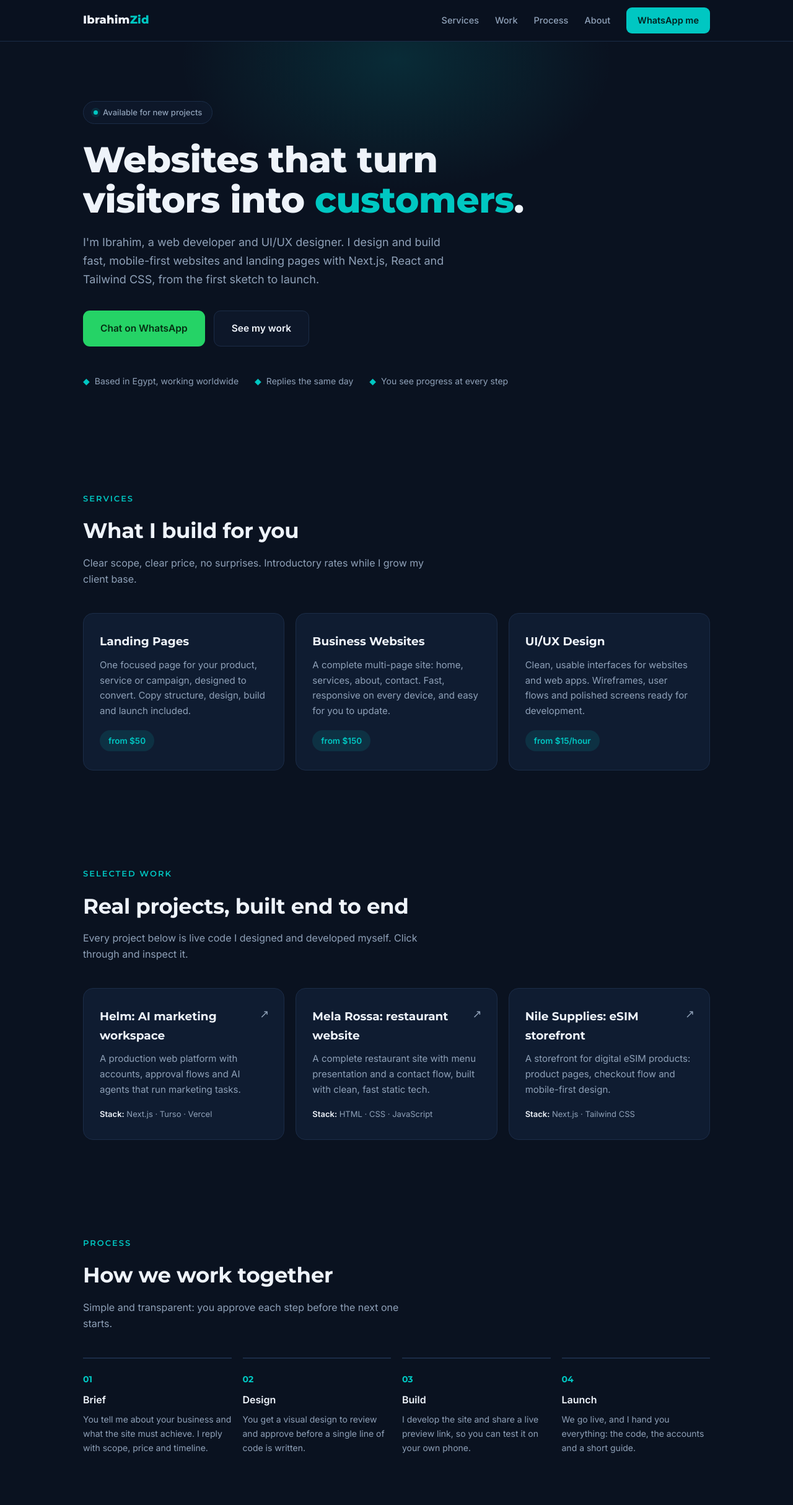
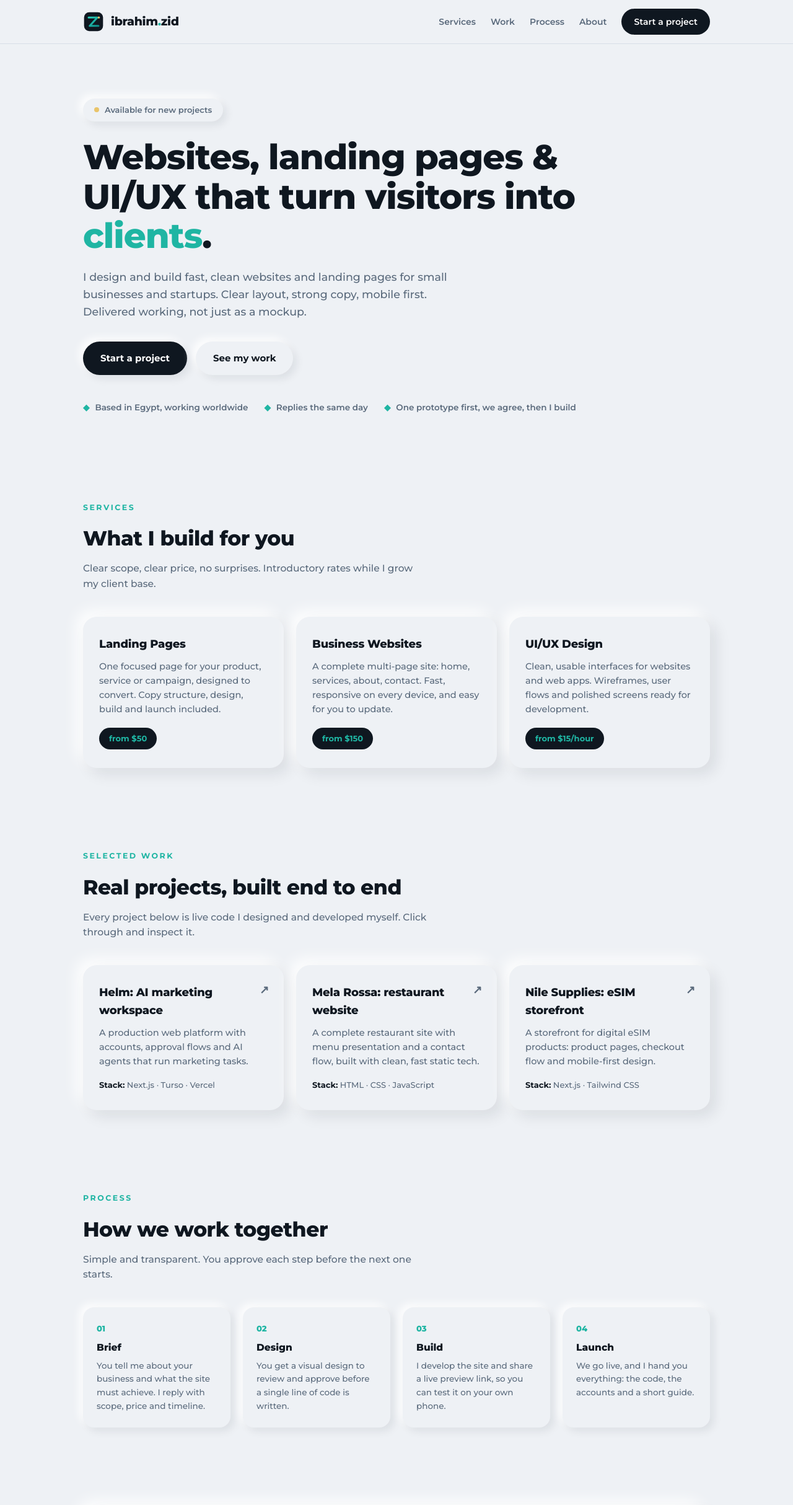
Before and after one commit to ibrahimzed24-a11y/freelance-services, a plain HTML site: page index.html in a window 1280 px wide. Shown: the top 2428 px of the page at 62% size. Drawn offline with Linux system fonts and the light colour scheme.

Commit message:
Rebrand landing page to Prototype 1: Paper/Ink palette, neumorphic cards, Z mark, brand tagline

```diff
--- a/index.html
+++ b/index.html
@@ -3,115 +3,128 @@
 <head>
 <meta charset="UTF-8">
 <meta name="viewport" content="width=device-width, initial-scale=1.0">
-<title>Ibrahim Zid — Websites, Landing Pages & UI/UX</title>
-<meta name="description" content="I design and build fast, modern websites and landing pages for businesses. Next.js, React, Tailwind CSS. Based in Egypt, working with clients worldwide.">
+<title>Ibrahim Zid · Websites, Landing Pages & UI/UX</title>
+<meta name="description" content="I design and build fast, clean websites and landing pages for small businesses and startups. Mobile first, delivered working, not just as a mockup.">
 <link rel="preconnect" href="https://fonts.googleapis.com">
 <link rel="preconnect" href="https://fonts.gstatic.com" crossorigin>
-<link href="https://fonts.googleapis.com/css2?family=Montserrat:wght@600;700;800&family=Inter:wght@400;500;600&display=swap" rel="stylesheet">
+<link href="https://fonts.googleapis.com/css2?family=Montserrat:wght@500;600;700;800&display=swap" rel="stylesheet">
 <style>
   :root{
-    --bg:#0a1220; --bg2:#0d1729; --card:#0f1c31; --line:#1b2c47;
-    --ink:#eef3fa; --mut:#8fa1b8; --acc:#00c7c2; --acc-soft:rgba(0,199,194,.12);
-    --green:#25d366;
+    --paper:#EEF1F5; --ink:#0F1720; --ink2:#182430; --teal:#1FB5A3; --gold:#E9C46A;
+    --mut:#5a6a7c; --line:#D8DEE8;
+    --shadow:10px 10px 24px rgba(15,23,32,.09),-10px -10px 24px rgba(255,255,255,.95);
+    --shadow-sm:6px 6px 14px rgba(15,23,32,.08),-6px -6px 14px rgba(255,255,255,.9);
   }
   *{margin:0;padding:0;box-sizing:border-box}
   html{scroll-behavior:smooth}
-  body{font-family:'Inter',system-ui,sans-serif;background:var(--bg);color:var(--ink);line-height:1.65;-webkit-font-smoothing:antialiased}
+  body{font-family:'Montserrat',system-ui,sans-serif;background:var(--paper);color:var(--ink);line-height:1.6;-webkit-font-smoothing:antialiased;font-weight:500}
   .wrap{max-width:1060px;margin:0 auto;padding:0 24px}
-  a{text-decoration:none}
+  a{text-decoration:none;color:inherit}
 
-  header{position:sticky;top:0;z-index:20;background:rgba(10,18,32,.85);backdrop-filter:blur(10px);border-bottom:1px solid var(--line)}
-  .bar{display:flex;justify-content:space-between;align-items:center;height:66px}
-  .logo{font-family:'Montserrat',sans-serif;font-weight:800;font-size:18px;color:var(--ink);letter-spacing:.2px}
-  .logo em{font-style:normal;color:var(--acc)}
-  nav{display:flex;align-items:center;gap:26px}
-  nav a{color:var(--mut);font-size:14.5px;font-weight:500;transition:color .15s}
+  header{position:sticky;top:0;z-index:20;background:rgba(238,241,245,.88);backdrop-filter:blur(10px);border-bottom:1px solid var(--line)}
+  .bar{display:flex;justify-content:space-between;align-items:center;height:70px}
+  .brand{display:flex;align-items:center;gap:11px}
+  .brand svg{width:34px;height:34px}
+  .wordmark{font-weight:800;font-size:19px;letter-spacing:-.3px}
+  .wordmark em{font-style:normal;color:var(--teal)}
+  nav{display:flex;align-items:center;gap:24px}
+  nav a{color:var(--mut);font-size:14px;font-weight:600;transition:color .15s}
   nav a:hover{color:var(--ink)}
-  .nav-cta{background:var(--acc);color:#04211f !important;font-weight:600;padding:9px 18px;border-radius:9px}
+  .nav-cta{background:var(--ink);color:#fff !important;padding:10px 20px;border-radius:999px}
 
-  .hero{padding:96px 0 88px;position:relative;overflow:hidden}
-  .hero::before{content:"";position:absolute;top:-180px;left:50%;transform:translateX(-50%);width:700px;height:420px;background:radial-gradient(closest-side,rgba(0,199,194,.14),transparent);pointer-events:none}
-  .eyebrow{display:inline-flex;align-items:center;gap:8px;border:1px solid var(--line);background:var(--bg2);border-radius:999px;padding:7px 16px;font-size:13px;color:var(--mut);font-weight:500}
-  .dot{width:7px;height:7px;border-radius:50%;background:var(--acc);box-shadow:0 0 0 4px var(--acc-soft)}
-  h1{font-family:'Montserrat',sans-serif;font-size:clamp(34px,5.4vw,58px);line-height:1.12;font-weight:800;letter-spacing:-.5px;margin:26px 0 20px;max-width:760px;position:relative}
-  h1 em{font-style:normal;color:var(--acc)}
-  .lede{color:var(--mut);font-size:18px;max-width:600px;margin-bottom:36px}
+  .hero{padding:88px 0 72px}
+  .eyebrow{display:inline-flex;align-items:center;gap:9px;background:var(--paper);box-shadow:var(--shadow-sm);border-radius:999px;padding:8px 18px;font-size:13px;font-weight:600;color:var(--mut)}
+  .dot{width:8px;height:8px;border-radius:50%;background:var(--gold)}
+  h1{font-size:clamp(32px,5.2vw,56px);line-height:1.14;font-weight:800;letter-spacing:-1px;margin:26px 0 20px;max-width:820px}
+  h1 em{font-style:normal;color:var(--teal)}
+  .lede{color:var(--mut);font-size:17.5px;max-width:620px;margin-bottom:34px}
   .cta{display:flex;gap:14px;flex-wrap:wrap}
-  .btn{display:inline-flex;align-items:center;gap:9px;padding:15px 28px;border-radius:11px;font-weight:600;font-size:15.5px;transition:transform .12s,box-shadow .12s}
+  .btn{display:inline-flex;align-items:center;gap:9px;padding:15px 28px;border-radius:999px;font-weight:700;font-size:15px;transition:transform .12s,box-shadow .12s}
   .btn:active{transform:translateY(1px)}
-  .btn-w{background:var(--green);color:#052e12}
-  .btn-w:hover{box-shadow:0 8px 26px rgba(37,211,102,.28)}
-  .btn-o{border:1px solid var(--line);color:var(--ink);background:var(--bg2)}
-  .btn-o:hover{border-color:var(--acc)}
-  .meta{display:flex;gap:26px;flex-wrap:wrap;margin-top:44px;color:var(--mut);font-size:14px}
-  .meta span{display:flex;align-items:center;gap:8px}
-  .meta i{font-style:normal;color:var(--acc)}
+  .btn-ink{background:var(--ink);color:#fff;box-shadow:var(--shadow-sm)}
+  .btn-ink:hover{box-shadow:0 10px 26px rgba(15,23,32,.25)}
+  .btn-o{background:var(--paper);box-shadow:var(--shadow-sm);color:var(--ink)}
+  .btn-o:hover{color:var(--teal)}
+  .meta{display:flex;gap:26px;flex-wrap:wrap;margin-top:42px;color:var(--mut);font-size:13.5px;font-weight:600}
+  .meta span{display:flex;align-items:center;gap:9px}
+  .meta i{font-style:normal;color:var(--teal)}
 
-  section{padding:76px 0}
-  .label{color:var(--acc);font-size:13px;font-weight:600;letter-spacing:2px;text-transform:uppercase;font-family:'Montserrat',sans-serif}
-  h2{font-family:'Montserrat',sans-serif;font-size:clamp(26px,3.4vw,34px);font-weight:700;letter-spacing:-.3px;margin:12px 0 10px}
-  .sub{color:var(--mut);margin-bottom:42px;max-width:560px}
+  section{padding:64px 0}
+  .label{color:var(--teal);font-size:12.5px;font-weight:700;letter-spacing:2.5px;text-transform:uppercase}
+  h2{font-size:clamp(25px,3.2vw,33px);font-weight:800;letter-spacing:-.5px;margin:12px 0 10px}
+  .sub{color:var(--mut);margin-bottom:40px;max-width:560px;font-size:15.5px}
 
-  .grid{display:grid;grid-template-columns:repeat(3,1fr);gap:18px}
-  .card{background:var(--card);border:1px solid var(--line);border-radius:16px;padding:30px 26px;transition:border-color .15s,transform .15s}
-  .card:hover{border-color:#28436b;transform:translateY(-3px)}
-  .card h3{font-family:'Montserrat',sans-serif;font-size:18.5px;font-weight:700;margin-bottom:10px}
-  .card p{color:var(--mut);font-size:15px}
-  .tag{display:inline-block;margin-top:18px;background:var(--acc-soft);color:var(--acc);font-weight:600;font-size:13.5px;padding:6px 14px;border-radius:999px}
+  .grid{display:grid;grid-template-columns:repeat(3,1fr);gap:20px}
+  .card{background:var(--paper);box-shadow:var(--shadow);border-radius:22px;padding:30px 26px;transition:transform .15s}
+  .card:hover{transform:translateY(-3px)}
+  .card h3{font-size:18px;font-weight:800;margin-bottom:10px;letter-spacing:-.2px}
+  .proj h3{padding-right:26px}
+  .card p{color:var(--mut);font-size:14.5px}
+  .tag{display:inline-block;margin-top:18px;background:var(--ink);color:var(--teal);font-weight:700;font-size:13px;padding:7px 16px;border-radius:999px}
 
   .proj{position:relative}
-  .proj .arrow{position:absolute;top:26px;right:24px;color:var(--mut);transition:color .15s,transform .15s;font-size:18px}
-  .proj:hover .arrow{color:var(--acc);transform:translate(2px,-2px)}
-  .proj a{color:inherit;display:block}
+  .proj .arrow{position:absolute;top:26px;right:24px;color:var(--mut);transition:color .15s,transform .15s;font-size:18px;font-weight:700}
+  .proj:hover .arrow{color:var(--teal);transform:translate(2px,-2px)}
+  .proj a{display:block}
   .proj .stack{margin-top:16px;color:var(--mut);font-size:13px}
-  .proj .stack b{color:var(--ink);font-weight:600}
+  .proj .stack b{color:var(--ink);font-weight:700}
 
-  .steps{display:grid;grid-template-columns:repeat(4,1fr);gap:18px}
-  .step{border-top:2px solid var(--line);padding-top:22px}
-  .step b{color:var(--acc);font-family:'Montserrat',sans-serif;font-size:14px;display:block;margin-bottom:8px}
-  .step h4{font-size:16px;margin-bottom:6px;font-weight:600}
-  .step p{color:var(--mut);font-size:14px}
+  .steps{display:grid;grid-template-columns:repeat(4,1fr);gap:20px}
+  .step{background:var(--paper);box-shadow:var(--shadow-sm);border-radius:18px;padding:24px 22px}
+  .step b{color:var(--teal);font-size:13px;font-weight:800;display:block;margin-bottom:8px}
+  .step h4{font-size:15.5px;margin-bottom:6px;font-weight:800}
+  .step p{color:var(--mut);font-size:13.5px}
 
-  .about{display:grid;grid-template-columns:1.1fr .9fr;gap:44px;align-items:center;background:var(--bg2);border:1px solid var(--line);border-radius:20px;padding:44px}
-  .about p{color:var(--mut);margin-top:14px}
+  .about{background:var(--ink);border-radius:26px;padding:48px;display:grid;grid-template-columns:1.1fr .9fr;gap:44px;align-items:center;box-shadow:var(--shadow)}
+  .about h2{color:#fff}
+  .about p{color:#9fb0c3;margin-top:14px;font-size:15px}
   .points{display:grid;gap:14px}
-  .point{display:flex;gap:12px;align-items:flex-start;background:var(--card);border:1px solid var(--line);border-radius:12px;padding:16px 18px}
-  .point i{font-style:normal;color:var(--acc);font-weight:700}
-  .point p{margin:0;font-size:14.5px;color:var(--ink)}
-  .point small{display:block;color:var(--mut);margin-top:2px}
+  .point{display:flex;gap:12px;align-items:flex-start;background:var(--ink2);border-radius:14px;padding:16px 18px}
+  .point i{font-style:normal;color:var(--teal);font-weight:800}
+  .point p{margin:0;font-size:14px;color:#eef3f8}
+  .point small{display:block;color:#8b9cae;margin-top:2px;font-weight:500}
 
-  .contact{background:linear-gradient(160deg,#0f2136,#0a1220);border:1px solid var(--line);border-radius:22px;padding:60px 40px;text-align:center}
-  .contact p{color:var(--mut);margin:12px auto 32px;max-width:440px}
+  .contact{background:var(--ink);border-radius:26px;padding:60px 40px;text-align:center;box-shadow:var(--shadow)}
+  .contact h2{color:#fff}
+  .contact p{color:#9fb0c3;margin:12px auto 32px;max-width:460px;font-size:15px}
   .contact .cta{justify-content:center}
+  .btn-teal{background:var(--teal);color:#052926}
+  .btn-teal:hover{box-shadow:0 10px 26px rgba(31,181,163,.35)}
+  .btn-ghost{border:1px solid #2c3d50;color:#eef3f8;background:transparent;box-shadow:none}
+  .btn-ghost:hover{border-color:var(--teal);color:var(--teal)}
 
-  footer{padding:36px 0;color:var(--mut);font-size:14px;border-top:1px solid var(--line);display:flex;justify-content:space-between;flex-wrap:wrap;gap:10px}
-  footer a{color:var(--mut)}
+  footer{padding:38px 0 44px;display:flex;justify-content:space-between;align-items:center;flex-wrap:wrap;gap:12px;color:var(--mut);font-size:13.5px;font-weight:600}
+  footer .brand svg{width:28px;height:28px}
   footer a:hover{color:var(--ink)}
 
   @media(max-width:860px){
-    .grid,.steps{grid-template-columns:1fr 1fr}
-    .about{grid-template-columns:1fr;padding:32px 26px}
+    .grid{grid-template-columns:1fr 1fr}
+    .steps{grid-template-columns:1fr 1fr}
+    .about{grid-template-columns:1fr;padding:36px 26px}
     nav a:not(.nav-cta){display:none}
   }
   @media(max-width:560px){
     .grid,.steps{grid-template-columns:1fr}
-    .hero{padding:64px 0}
-    section{padding:56px 0}
+    .hero{padding:60px 0 52px}
+    section{padding:48px 0}
     .contact{padding:44px 22px}
-    .meta{gap:16px}
+    .meta{gap:14px}
   }
 </style>
 </head>
 <body>
 <header>
   <div class="wrap bar">
-    <a class="logo" href="#top">Ibrahim<em>Zid</em></a>
+    <a class="brand" href="#top" aria-label="Ibrahim Zid">
+      <svg viewBox="0 0 120 120" xmlns="http://www.w3.org/2000/svg"><defs><linearGradient id="g" x1="0" y1="0" x2="1" y2="1"><stop offset="0" stop-color="#2AD1BC"/><stop offset="1" stop-color="#0E8F8A"/></linearGradient></defs><rect x="6" y="6" width="108" height="108" rx="30" fill="#0F1720"/><path d="M32 36h50M88 84H38M80 38L40 82" fill="none" stroke="url(#g)" stroke-width="11" stroke-linecap="round" stroke-linejoin="round"/><circle cx="90" cy="36" r="6" fill="#E9C46A"/></svg>
+      <span class="wordmark">ibrahim<em>.</em>zid</span>
+    </a>
     <nav>
       <a href="#services">Services</a>
       <a href="#work">Work</a>
       <a href="#process">Process</a>
       <a href="#about">About</a>
-      <a class="nav-cta" href="https://wa.me/201203455111?text=Hi%20Ibrahim%2C%20I%20need%20a%20website%20for%20my%20business">WhatsApp me</a>
+      <a class="nav-cta" href="https://wa.me/201203455111?text=Hi%20Ibrahim%2C%20I%20need%20a%20website%20for%20my%20business">Start a project</a>
     </nav>
   </div>
 </header>
@@ -120,16 +133,16 @@
 
   <div class="hero">
     <span class="eyebrow"><span class="dot"></span> Available for new projects</span>
-    <h1>Websites that turn visitors into <em>customers</em>.</h1>
-    <p class="lede">I'm Ibrahim, a web developer and UI/UX designer. I design and build fast, mobile-first websites and landing pages with Next.js, React and Tailwind CSS, from the first sketch to launch.</p>
+    <h1>Websites, landing pages & UI/UX that turn visitors into <em>clients</em>.</h1>
+    <p class="lede">I design and build fast, clean websites and landing pages for small businesses and startups. Clear layout, strong copy, mobile first. Delivered working, not just as a mockup.</p>
     <div class="cta">
-      <a class="btn btn-w" href="https://wa.me/201203455111?text=Hi%20Ibrahim%2C%20I%20need%20a%20website%20for%20my%20business">Chat on WhatsApp</a>
+      <a class="btn btn-ink" href="https://wa.me/201203455111?text=Hi%20Ibrahim%2C%20I%20need%20a%20website%20for%20my%20business">Start a project</a>
       <a class="btn btn-o" href="#work">See my work</a>
     </div>
     <div class="meta">
       <span><i>◆</i> Based in Egypt, working worldwide</span>
       <span><i>◆</i> Replies the same day</span>
-      <span><i>◆</i> You see progress at every step</span>
+      <span><i>◆</i> One prototype first, we agree, then I build</span>
     </div>
   </div>
 
@@ -191,7 +204,7 @@
   <section id="process">
     <span class="label">Process</span>
     <h2>How we work together</h2>
-    <p class="sub">Simple and transparent: you approve each step before the next one starts.</p>
+    <p class="sub">Simple and transparent. You approve each step before the next one starts.</p>
     <div class="steps">
       <div class="step"><b>01</b><h4>Brief</h4><p>You tell me about your business and what the site must achieve. I reply with scope, price and timeline.</p></div>
       <div class="step"><b>02</b><h4>Design</h4><p>You get a visual design to review and approve before a single line of code is written.</p></div>
@@ -221,15 +234,18 @@
       <h2>Tell me about your project</h2>
       <p>Message me on WhatsApp or email with what you need, and I usually reply the same day with next steps.</p>
       <div class="cta">
-        <a class="btn btn-w" href="https://wa.me/201203455111?text=Hi%20Ibrahim%2C%20I%20need%20a%20website%20for%20my%20business">WhatsApp: +20 120 345 5111</a>
-        <a class="btn btn-o" href="mailto:ibrahim.zed24@gmail.com?subject=Website%20project">ibrahim.zed24@gmail.com</a>
+        <a class="btn btn-teal" href="https://wa.me/201203455111?text=Hi%20Ibrahim%2C%20I%20need%20a%20website%20for%20my%20business">WhatsApp: +20 120 345 5111</a>
+        <a class="btn btn-ghost" href="mailto:ibrahim.zed24@gmail.com?subject=Website%20project">ibrahim.zed24@gmail.com</a>
       </div>
     </div>
   </section>
 
   <footer>
-    <span>© 2026 Ibrahim Zid · Web Developer & UI/UX Designer</span>
-    <span><a href="https://github.com/ibrahimzed24-a11y" target="_blank" rel="noopener">GitHub</a> · Cairo, Egypt</span>
+    <a class="brand" href="#top">
+      <svg viewBox="0 0 120 120" xmlns="http://www.w3.org/2000/svg"><rect x="6" y="6" width="108" height="108" rx="30" fill="#0F1720"/><path d="M32 36h50M88 84H38M80 38L40 82" fill="none" stroke="#1FB5A3" stroke-width="11" stroke-linecap="round" stroke-linejoin="round"/><circle cx="90" cy="36" r="6" fill="#E9C46A"/></svg>
+      <span class="wordmark" style="font-size:16px">ibrahim<em>.</em>zid</span>
+    </a>
+    <span>© 2026 Ibrahim Zid · <a href="https://github.com/ibrahimzed24-a11y" target="_blank" rel="noopener">GitHub</a> · Cairo, Egypt</span>
   </footer>
 </div>
 </body>
```
